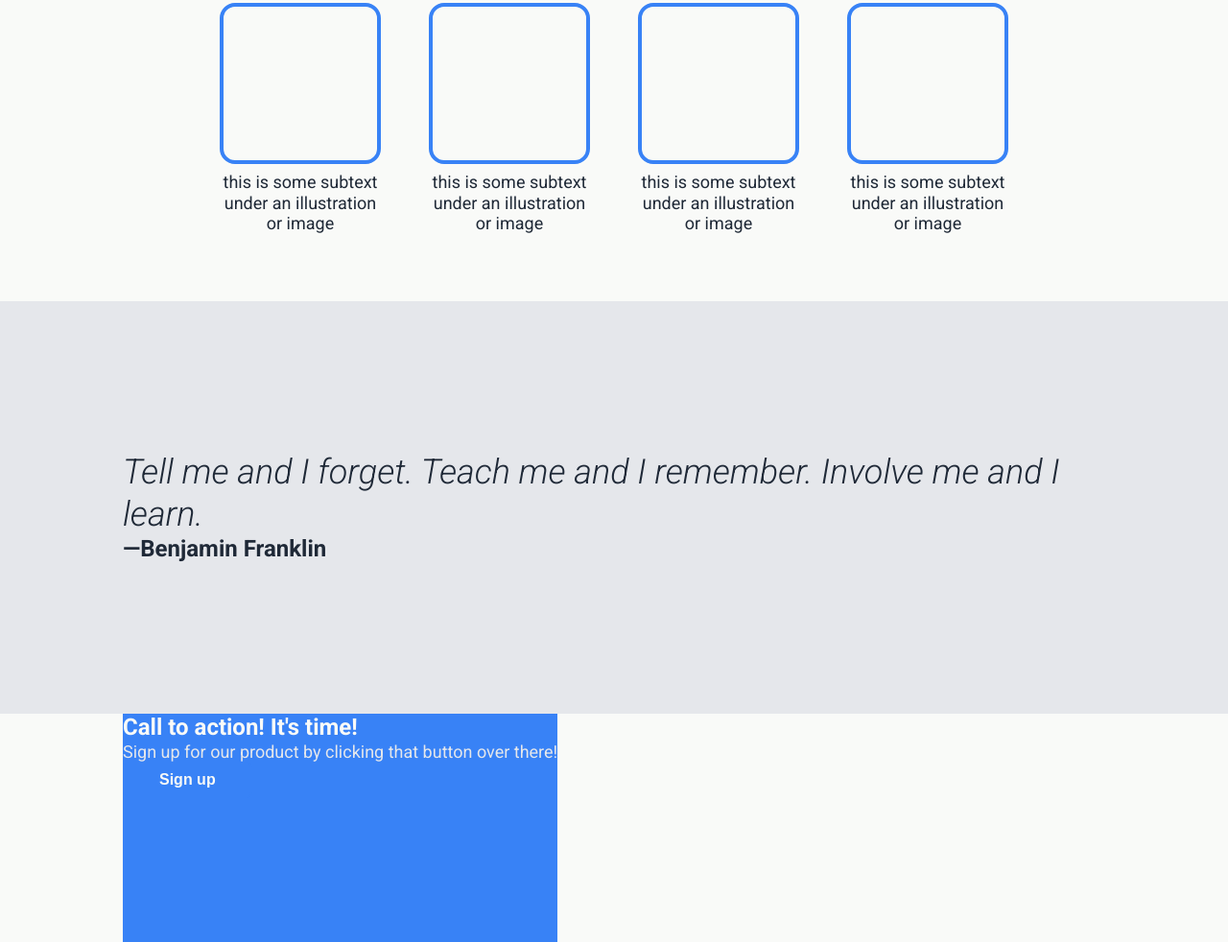
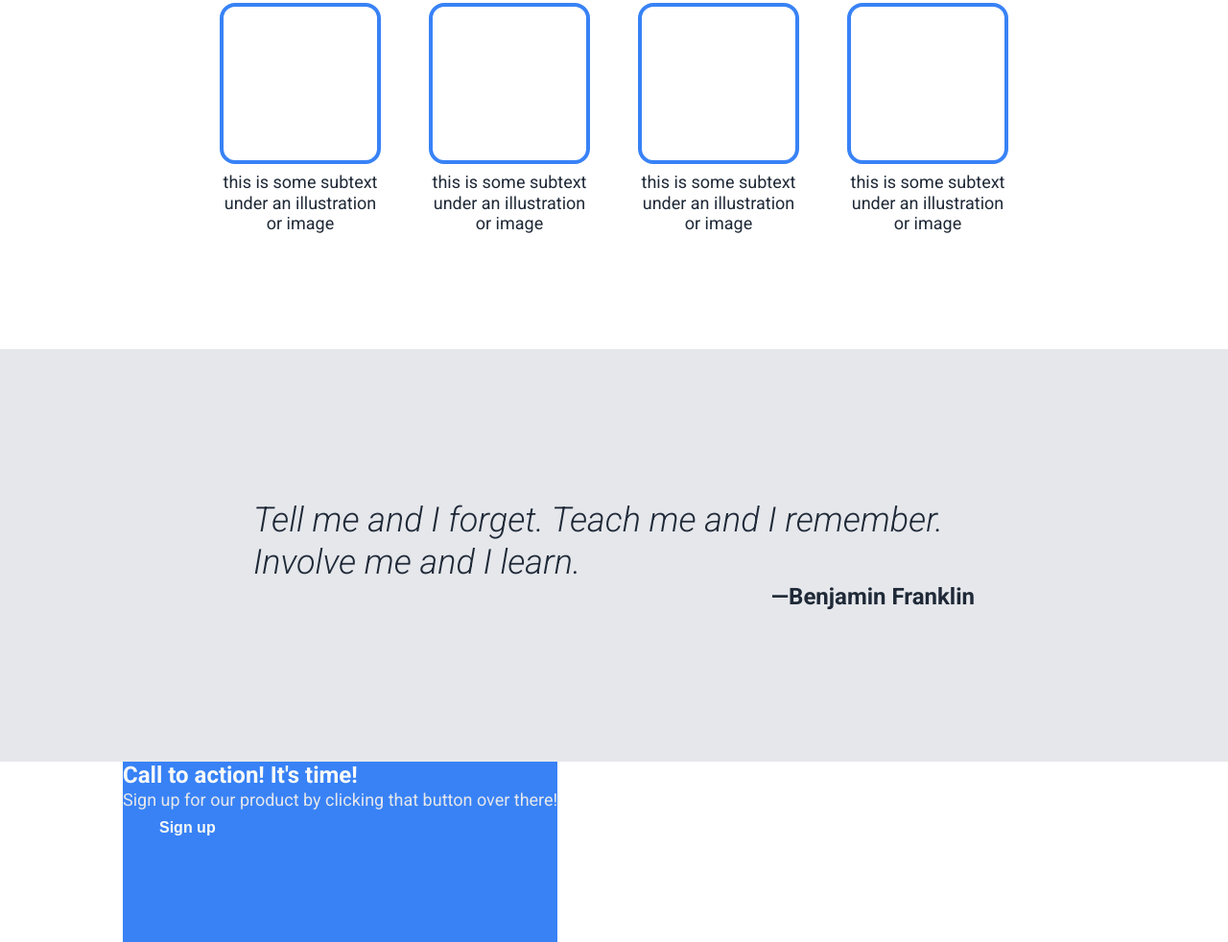
Before and after one commit to absolzen/odin-landing-page, a plain HTML site: page index.html in a window 1280 px wide. Shown: the part 670-1652 px from the top of the page at 96% size. Drawn offline with Linux system fonts and the light colour scheme.

Commit message:
Add layout to quote section

```diff
--- a/index.html
+++ b/index.html
@@ -66,7 +66,7 @@
       <div class="wrapper">
         <blockquote>
           <p class="quote-text">Tell me and I forget. Teach me and I remember. Involve me and I learn.</p>
-          <footer class="thor">—Benjamin Franklin</footer>
+          <footer class="author">—Benjamin Franklin</footer>
         </blockquote>
       </div>
     </div>
--- a/styles.css
+++ b/styles.css
@@ -13,7 +13,7 @@ body {
   font-size: 18px;
   line-height: 1.2;
   color: #1F2937;
-  background: #F9FAF8;
+  background: #FFF;
 }
 
 a {
@@ -102,6 +102,7 @@ ul {
   align-items: center;
   flex-wrap: wrap;
   height: 240px;
+  margin-bottom: 48px;
 }
 
 .main-text {
@@ -135,7 +136,7 @@ ul {
 /* ----------- */
 
 .grid-container {
-  height: 450px;
+  height: 500px;
 }
 
 .information {
@@ -191,15 +192,28 @@ ul {
   align-items: center;
 }
 
+.quote .wrapper {
+  max-width: 800px;
+}
+
+.quote blockquote {
+  display: flex;
+  flex-direction: column;
+  align-items: center;
+  margin-left: 24px;
+}
+
 .quote-text {
   font-size: 36px;
   font-weight: 300;
   font-style: italic;
 }
 
-.thor {
+.author {
   font-size: 24px;
   font-weight: 700;
+  align-self: flex-end;
+  margin-right: 24px;
 }
 
 /* ----------- */
```
